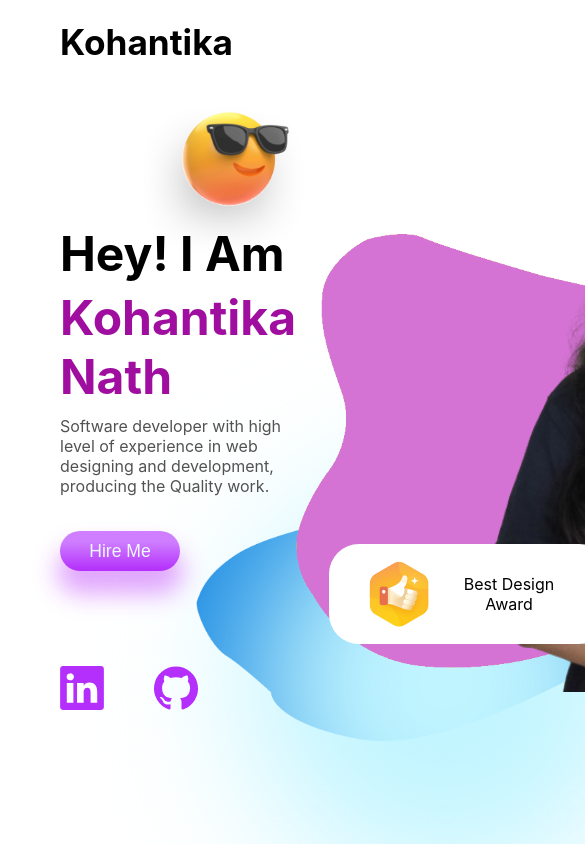
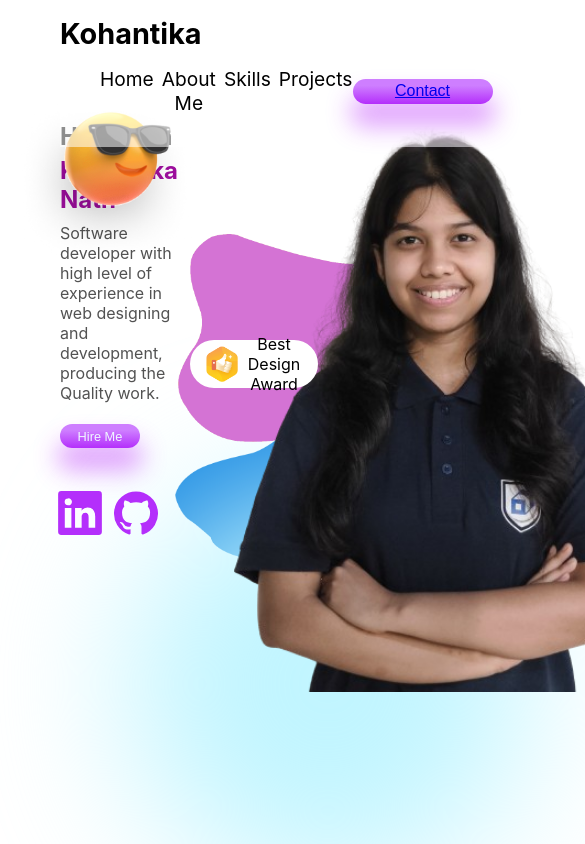
Before and after one commit to kohantikanath/Kohantika-Portfolio, a React (Create React App) app: page / in a window 390 px wide. Shown: the top 844 px of the page, 585 px wide, since content can reach past the window. Built offline with nearby package versions, Linux system fonts and the light colour scheme.

Commit message:
Intro, Header section responsive

```diff
--- a/src/Components/Header/Header.css
+++ b/src/Components/Header/Header.css
@@ -1,4 +1,4 @@
-.n-wrapper{
+/* .n-wrapper{
     height: 10vh;
     display: flex;
     justify-content:space-between;
@@ -61,3 +61,118 @@
     color: aliceblue;
     font-size: 1.3rem;
 }
+ */
+.n-wrapper {
+    height: 10vh;
+    display: flex;
+    justify-content: space-between;
+    position: fixed;
+    background-color: rgba(255, 255, 255, 0.552);
+    top: 0;
+    z-index: 1000;
+}
+
+.n-left {
+    flex: 1;
+    align-items: center;
+    display: flex;
+    gap: 2rem;
+}
+
+.n-name {
+    font-size: 2.2rem;
+    font-weight: bold;
+}
+
+.n-right {
+    display: flex;
+    flex: 1;
+    align-items: center;
+    justify-items: center;
+    font-weight: 400;
+    margin-left: 900px;
+}
+
+.n-list {
+    flex: 10;
+}
+
+.n-list > ul {
+    display: flex;
+    gap: 4rem;
+    margin-right: 4rem;
+    cursor: pointer;
+    list-style: none;
+}
+
+.n-list > ul a {
+    text-decoration: none;
+    color: black;
+    font-size: 1.2rem;
+}
+
+.n-list > ul > li:hover {
+    cursor: pointer;
+}
+
+.n-button {
+    width: 200px;
+    height: 40px;
+    border-radius: 20px;
+    background: linear-gradient(180deg, #ce7eff 26.71%, #b42ffb 99.36%);
+    border: none;
+    box-shadow: 0 20px 24px 3px rgba(184, 40, 251, 0.42);
+    color: aliceblue;
+    font-size: 1.3rem;
+}
+
+/* Responsive styles */
+@media (max-width: 1200px) {
+    .n-name {
+        font-size: 2rem;
+    }
+    .n-list > ul {
+        gap: 3rem;
+    }
+    .n-button {
+        width: 180px;
+        height: 35px;
+        font-size: 1.2rem;
+    }
+}
+
+@media (max-width: 768px) {
+    .n-wrapper {
+        flex-direction: column;
+        height: auto;
+        padding: 1rem 0;
+    }
+    .n-right {
+        margin-left: 0;
+        justify-content: center;
+    }
+    .n-list > ul {
+        flex-direction: row;
+        gap: 1rem;
+        margin-right: 0;
+    }
+    .n-button {
+        width: 160px;
+        height: 30px;
+        font-size: 1.1rem;
+    }
+}
+
+@media (max-width: 480px) {
+    .n-name {
+        font-size: 1.8rem;
+    }
+    .n-list > ul {
+        gap: 0.5rem;
+    }
+    .n-button {
+        width: 140px;
+        height: 25px;
+        font-size: 1rem;
+    }
+}
--- a/src/Components/Intro/Intro.css
+++ b/src/Components/Intro/Intro.css
@@ -1,162 +1,3 @@
-/* .intro {
-  height: 90vh;
-  width: 100%;
-  display: flex;
-}
-
-.i-right {
-  flex: 0;
-  position: relative;
-  margin-top: 10px;
-}
-
-.i-left {
-  margin-top: 150px;
-  display: flex;
-  flex-direction: column;
-  gap: 5px;
-}
-
-.i-left > :nth-child(1) {
-  color: black;
-  font-weight: bold;
-  font-size: 3rem;
-  text-align: left;
-}
-
-.i-left > :nth-child(2) {
-  color: rgb(159, 14, 159);
-  font-weight: bold;
-  font-size: 3rem;
-  text-align: left;
-}
-
-.i-left > :nth-child(3) {
-  color: rgb(82, 82, 82);
-  text-align: left;
-  margin-top: 5px;
-  margin-bottom: 30px;
-}
-
-.button {
-  width: 120px;
-  height: 40px;
-  border-radius: 20px;
-  background:  linear-gradient(180deg, #ce7eff 26.71%, #b42ffb 99.36%);
-  border: none;
-  box-shadow: 0 20px 24px 3px rgba(184, 40, 251, 0.42);
-  color: aliceblue;
-  font-size: 1.1rem;
-}
-
-.icons {
-  display: flex;
-  justify-content: left;
-  margin: 100px 50px 50px 10px;
-  gap: 70px;
-}
-
-.i {
-  color: #b42ffb;
-  scale: 2.2;
-}
-
-.icons img {
-  height: 45px;
-  margin: 100px 50px 50px 0;
-}
-
-.y-bg {
-  width: 500px;
-  position: absolute;
-  top: 150px;
-  left: 0;
-}
-
-.b-bg {
-  width: 500px;
-  position: relative;
-  top: -270px;
-  left: -100px;
-  z-index: -10;
-}
-
-.boy {
-  position: relative;
-  top: 2px;
-  left: 150px;
-  z-index: 1;
-  scale: 1.1;
-}
-
-.g-emoji {
-  position: absolute;
-  top: -20px;
-  left: -300px;
-  z-index: 1;
-  scale: 0.7;
-}
-
-.img-cont {
-  position: absolute;
-  width: 200px;
-  height: 60px;
-  padding: 20px 40px;
-  background-color: rgb(255, 255, 255);
-  top: 460px;
-  left: 33px;
-  z-index: 1;
-  border-radius: 30px;
-  display: flex;
-  justify-content: center;
-  align-items: center;
-  gap: 20px;
-  animation: left 0.5s  1 forwards;
-}
-
-.img-cont img {
-  width: 60px;
-}
-
-.i-right > :nth-child(6) {
-  top: 70px;
-  left: 650px;
-}
-
-.blur1 {
-  position: absolute;
-  top: 0px;
-  left: 600px;
-  z-index: -1;
-  width: 400px;
-  height: 400px;
-  background-color: rgb(238 210 255);
-  border-radius: 50%;
-  filter: blur(72px);
-}
-
-.blur2 {
-  position: absolute;
-  top: 400px;
-  left: -50px;
-  z-index: -1;
-  width: 400px;
-  height: 400px;
-  background: rgb(193 245 255);
-  border-radius: 50%;
-  filter: blur(72px);
-}
-
-
-@keyframes left {
-    0% {
-        transform: translateX(200px);
-    }
-    100% {
-        transform: translateX(0px);
-    }
-} */
-
 .intro {
   height: 90vh;
   width: 100%;
@@ -315,3 +156,67 @@
     transform: translateX(0);
   }
 }
+@media (max-width: 768px) {
+  .g-emoji {
+    left: -12.5rem;
+  }
+  .img-cont {
+    width: 8rem;
+    height: 2.5rem;
+    padding: 0.75rem 1.5rem;
+    top: 20rem;
+    left: 1rem;
+    gap: 0.75rem;
+  }
+  .img-cont img {
+    width: 2.5rem;
+  }
+}
+
+@media (max-width: 480px) {
+  .i-left {
+    margin-top: 3rem;
+  }
+  .i-left > :nth-child(1),
+  .i-left > :nth-child(2) {
+    font-size: 1.5rem;
+  }
+  .i-left > :nth-child(3) {
+    font-size: 1rem;
+    margin-top: 0.25rem;
+    margin-bottom: 1rem;
+  }
+  .button {
+    width: 5rem;
+    height: 1.5rem;
+    font-size: 0.8rem;
+  }
+  .icons {
+    margin: 3rem 1.5rem 1.5rem 0.5rem;
+    gap: 2rem;
+  }
+  .icons img {
+    height: 1.5rem;
+  }
+  .y-bg,
+  .b-bg {
+    width: 15rem;
+  }
+  .boy {
+    left: 3rem;
+  }
+  .g-emoji {
+    left: -10rem;
+  }
+  .img-cont {
+    width: 6rem;
+    height: 2rem;
+    padding: 0.5rem 1rem;
+    top: 16rem;
+    left: 0.75rem;
+    gap: 0.5rem;
+  }
+  .img-cont img {
+    width: 2rem;
+  }
+}
```
